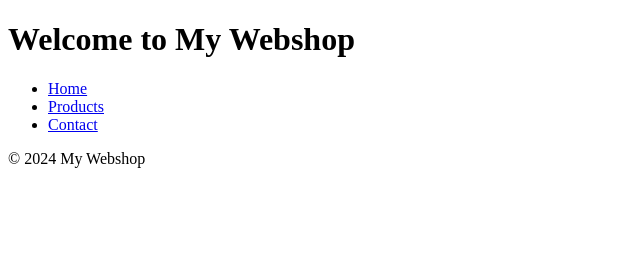
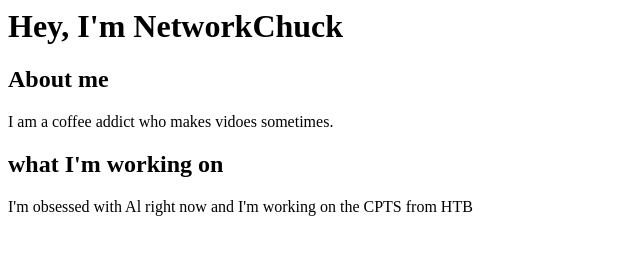
Before and after one commit to Jsjst1/web-server, a plain HTML site: page index.html in a window 1280 px wide. Shown: the whole page, without its empty margins (0-640 px from the left). Drawn offline with Linux system fonts and the light colour scheme.

Commit message:
index.html

```diff
--- a/index.html
+++ b/index.html
@@ -1,29 +1,29 @@
-<!DOCTYPE html>
-<html lang="en">
-<head>
-    <meta charset="UTF-8">
-    <meta name="viewport" content="width=device-width, initial-scale=1.0">
-    <title>My Webshop</title>
-    <link rel="stylesheet" href="styles.css">
-</head>
+<html>
+
+<h1>
+
+Hey, I'm NetworkChuck
+
+</h1>
+
 <body>
-    <header>
-        <h1>Welcome to My Webshop</h1>
-        <nav>
-            <ul>
-                <li><a href="#">Home</a></li>
-                <li><a href="#">Products</a></li>
-                <li><a href="#">Contact</a></li>
-            </ul>
-        </nav>
-    </header>
 
-    <main>
-        <!-- Product listings go here -->
-    </main>
+<h2>About me</h2>
 
-    <footer>
-        &copy; 2024 My Webshop
-    </footer>
+<p>
+
+I am a coffee addict who makes vidoes sometimes.
+
+</p>
+
+<h2>what I'm working on</h2>
+
+<p>
+
+</p>
+
 </body>
+
 </html>
+
+I'm obsessed with Al right now and I'm working on the CPTS from HTB
```
